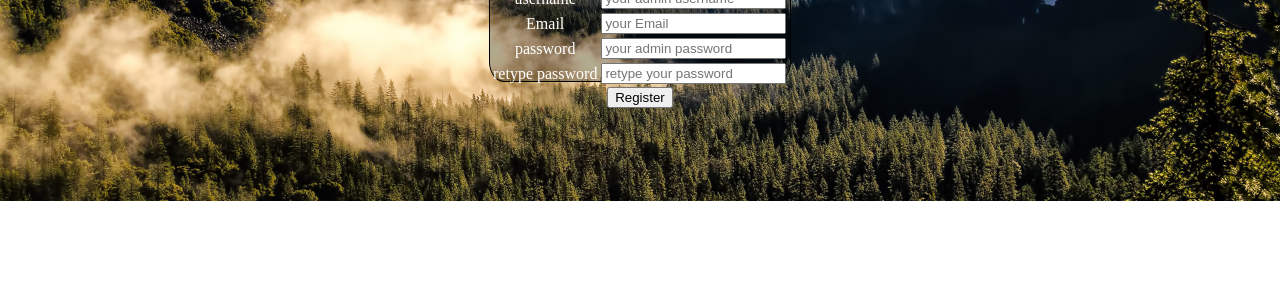
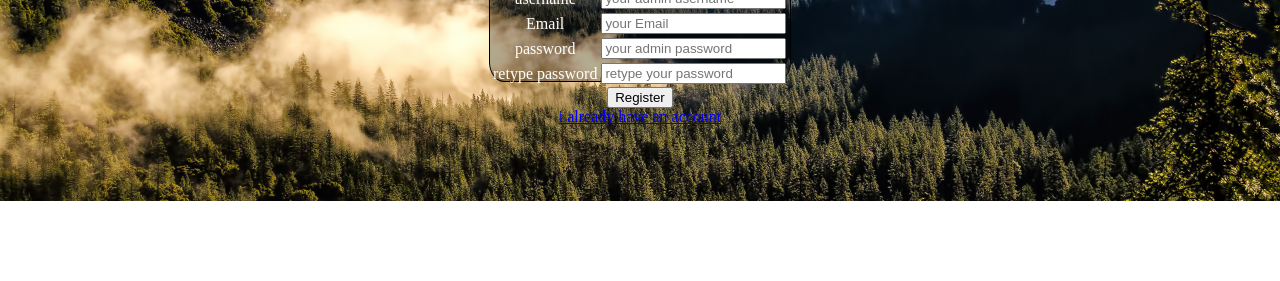
Before and after one commit to Rebal67/Hackathon, a PHP site: page /logins/register.php in a window 1280 px wide. Shown: the part 519-800 px from the top of the page. Run offline with PHP 8.4, Linux system fonts and the light colour scheme; grey boxes are pictures that could not be loaded.

Commit message:
joost
dit is bullhit

```diff
--- a/logins/register.php
+++ b/logins/register.php
@@ -67,6 +67,7 @@ Copyright 2019 :)
 
         <input type="submit" value="Register" class="btn">
     </form>
+      <a href="login.php"> i already have an account</a>
     </div>
     <footer>
 
```
